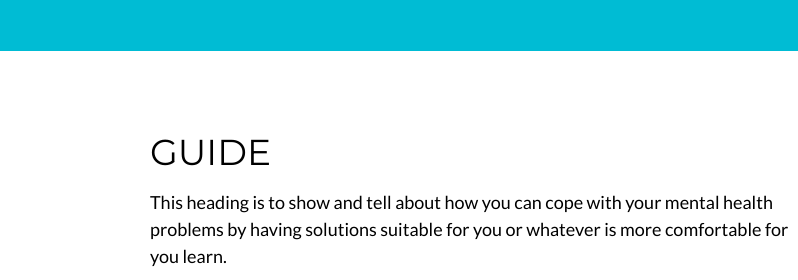
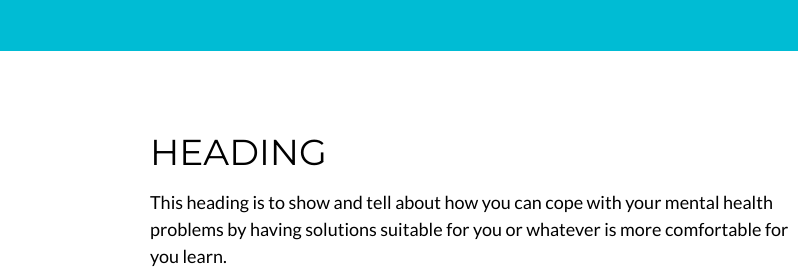
Before and after one commit to Tovabng/Helping_Health, a plain HTML site: page Mental-Health/guide.html in a window 1280 px wide. Shown: the part 1140-1420 px from the top of the page, 0-798 px from the left. Drawn offline with nearby package versions, Linux system fonts and the light colour scheme; files whose address does not match are found by name.

Commit message:
Update guide.html

```diff
--- a/Mental-Health/guide.html
+++ b/Mental-Health/guide.html
@@ -68,7 +68,7 @@
   <div class="w3-row-padding w3-padding-64 w3-container">
     <div class="w3-content">
       <div class="w3-twothird">
-        <h1>GUIDE</h1>
+        <h1>HEADING</h1>
         <h5 class="w3-padding-44">This heading is to show and tell about how you can cope with your mental health
           problems by having solutions suitable for you or whatever is more comfortable for you learn.</h5>
 
```
